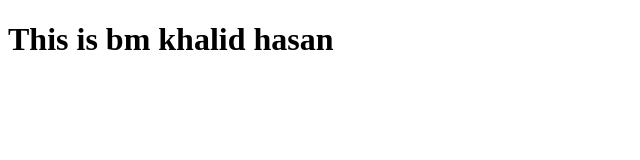
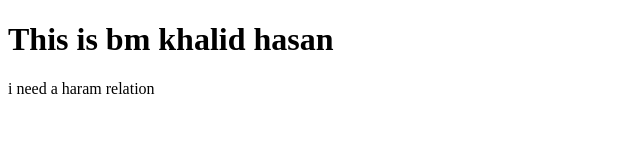
Before and after one commit to bmkhalidhasan/failure-frist, a plain HTML site: page index.html in a window 1280 px wide. Shown: the whole page, without its empty margins (0-640 px from the left). Drawn offline with Linux system fonts and the light colour scheme.

Commit message:
second add

```diff
--- a/index.html
+++ b/index.html
@@ -7,5 +7,6 @@
 </head>
 <body>
     <h1>This is bm khalid hasan</h1>
+    <p>i need a haram relation</p>
 </body>
 </html>
```
Also changed, not shown: inddex1.css (added).
